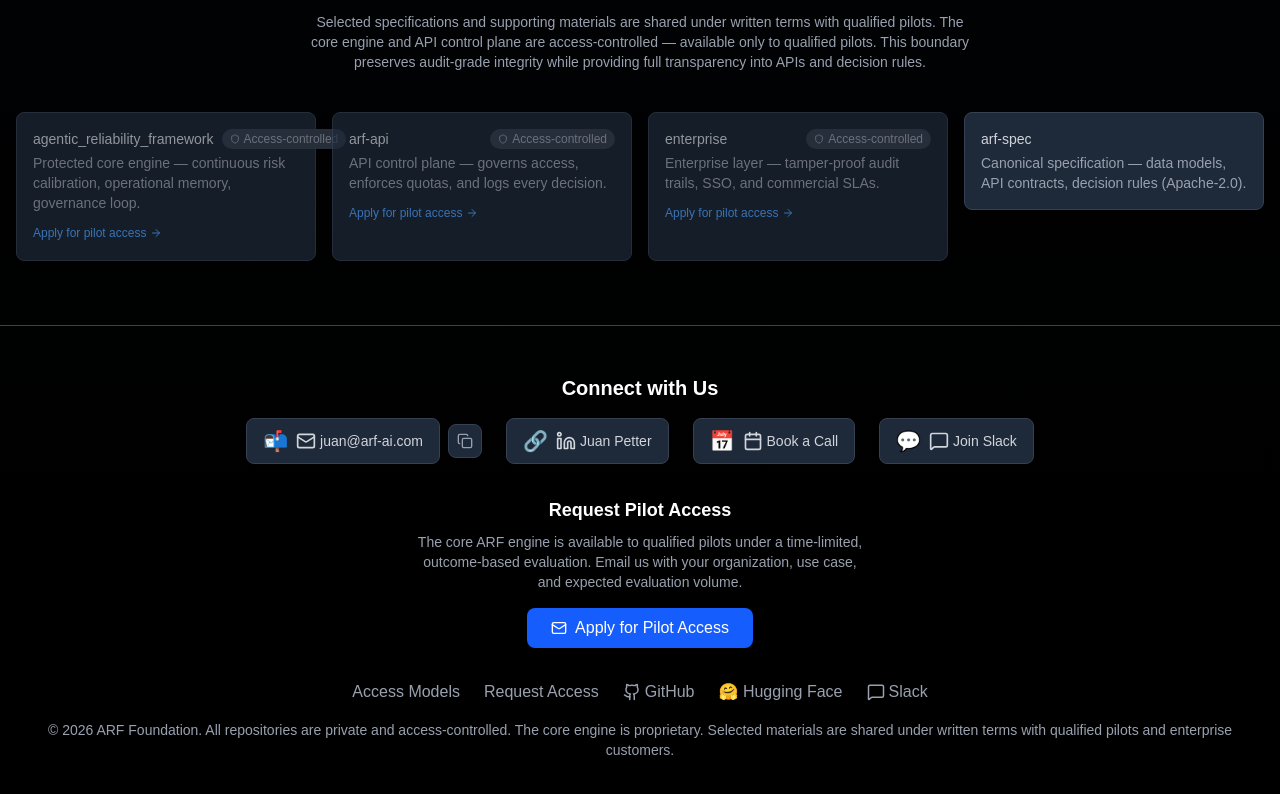
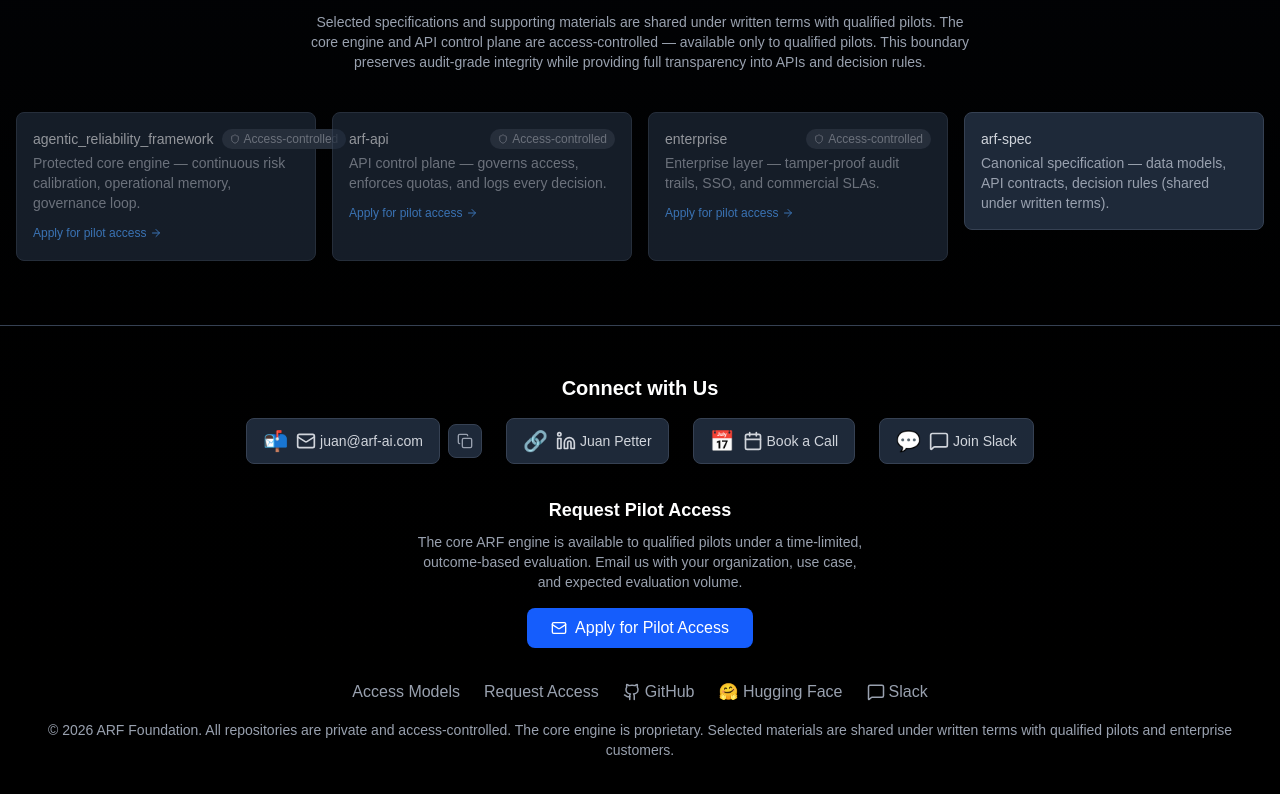
Before and after one commit to arf-foundation/arf-frontend, a Next.js app: page / in a window 1280 px wide. Shown: the part 4429-5223 px from the top of the page. Built offline with nearby package versions, Linux system fonts and the light colour scheme; no server answers.

Commit message:
fix: replace Apache-2.0 license mention with shared under written terms

```diff
--- a/app/page.tsx
+++ b/app/page.tsx
@@ -612,7 +612,7 @@
           />
           <RepoCard
             name="arf-spec"
-            desc="Canonical specification — data models, API contracts, decision rules (Apache‑2.0)."
+            desc="Canonical specification — data models, API contracts, decision rules (shared under written terms)."
             url="https://github.com/arf-foundation/arf-spec"
           />
         </div>
```
